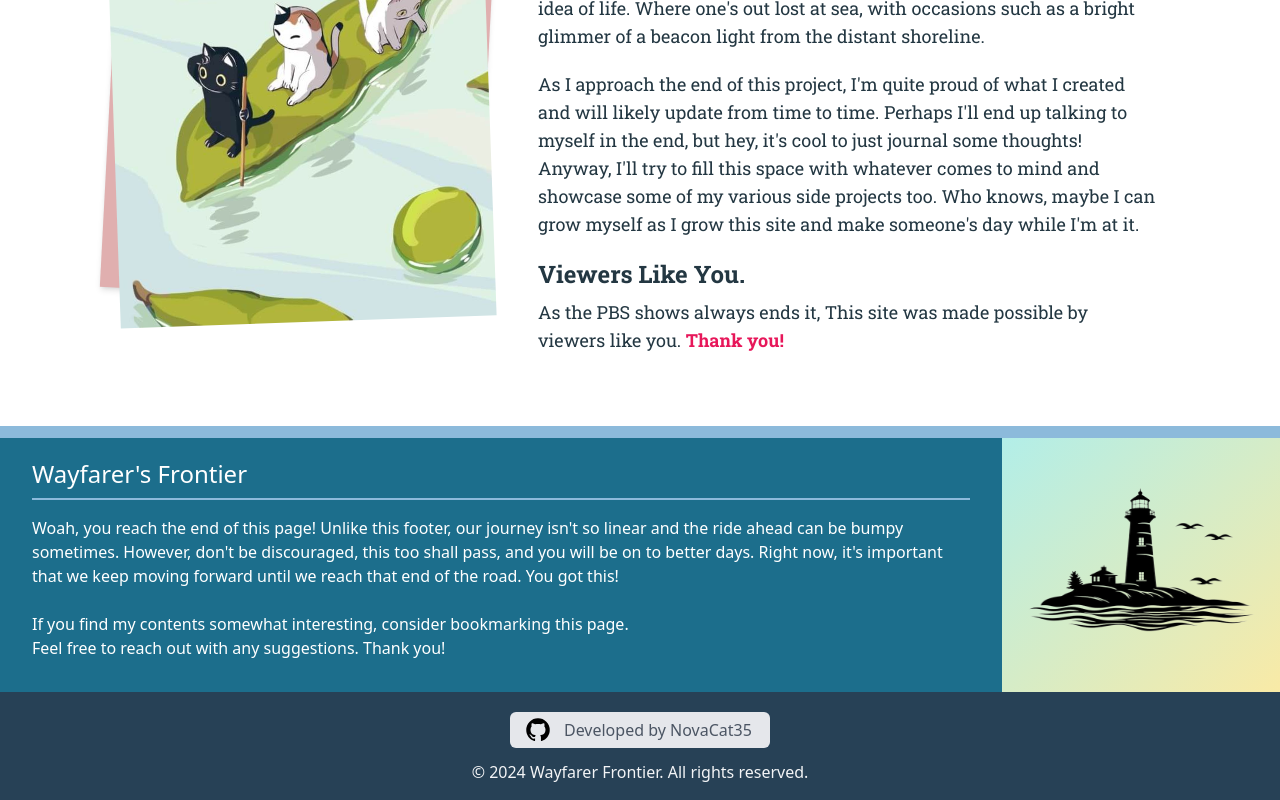
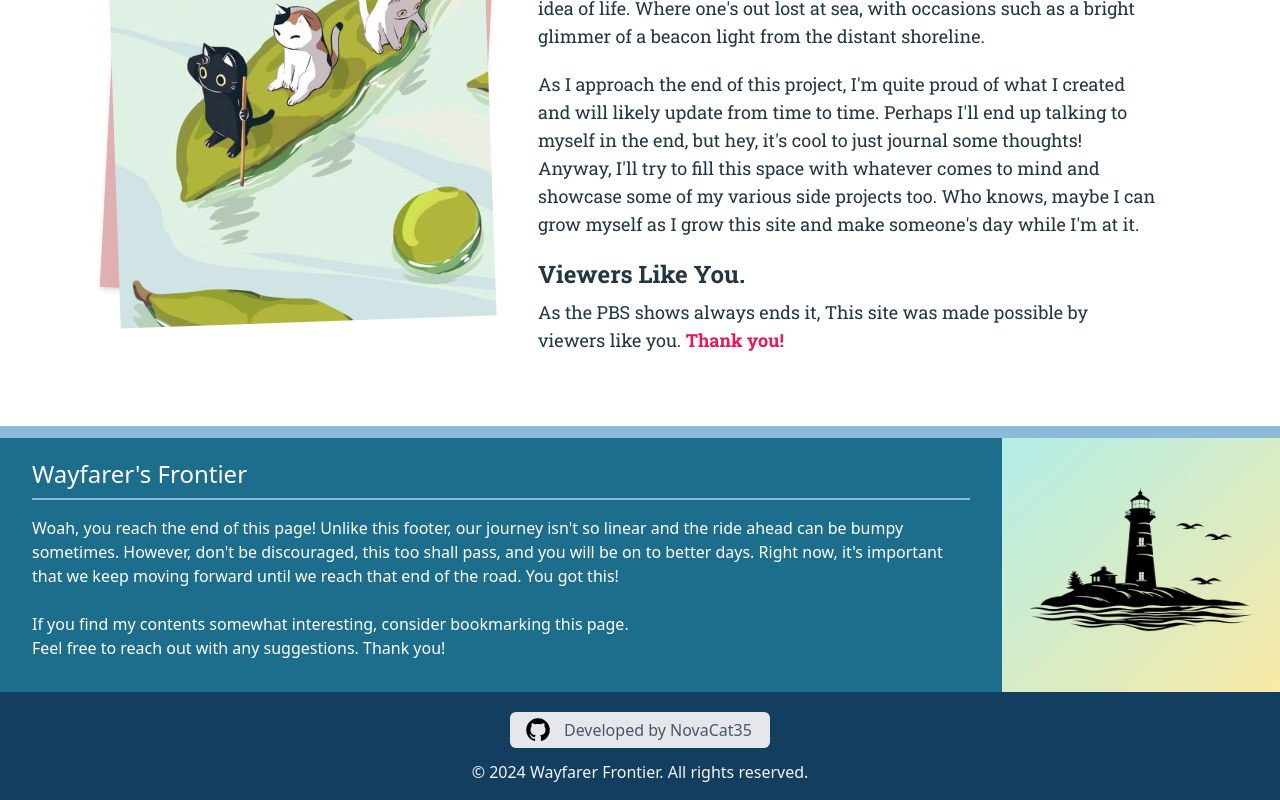
Before and after one commit to NovaCat35/blog-client, a React (Vite) app: page /about in a window 1280 px wide. Shown: the part 396-1196 px from the top of the page. Built offline with nearby package versions, Linux system fonts and the light colour scheme; no server answers.

Commit message:
Edit react lazy load issue to have fade effect

```diff
--- a/src/components/Footer.tsx
+++ b/src/components/Footer.tsx
@@ -26,7 +26,7 @@ function Footer() {
 					</div>
 				</div>
 				{/* Old: #2c3e51 */}
-				<div className="bottom-container bg-[#274156] pt-5 pb-4 px-2">
+				<div className="bottom-container bg-[#143e60] pt-5 pb-4 px-2">
 					{/* Developer Info */}
 					<div className="max-w-7xl mx-auto flex flex-col items-center text-center">
 						<a href="https://github.com/NovaCat35/blog-client" className="w-[16.3rem] flex items-center justify-center space-x-2 rounded-md bg-gray-200 p-1 pr-3" target="blank">
--- a/src/components/Navbar.tsx
+++ b/src/components/Navbar.tsx
@@ -101,6 +101,7 @@ function Navbar() {
 
 	return (
 		<>
+			{/* <div className='page_stripe'></div> */}
 			<nav className={`flex px-10 pt-7 pb-3 ${isScrolled ? "bg-white bg-opacity-90" : ""} sticky top-0 z-10 transition-transform duration-300 transform ${showNav ? "translate-y-0" : "-translate-y-full"}`}>
 				<div className="logo-container w-[70px] h-[70px] flex items-center justify-center overflow-hidden rounded-full">
 					<Link to="/">
--- a/src/components/Pages/AllBlogPage.tsx
+++ b/src/components/Pages/AllBlogPage.tsx
@@ -9,6 +9,7 @@ import formatDate from "../../functions/DateFormatter";
 import { groupByYear } from "../../functions/FilteringPosts";
 import Navbar from "../Navbar";
 import Footer from "../Footer";
+import Loading from "../Loading";
 
 function BlogPage() {
 	const { blogs } = useContext(BlogContext);
@@ -19,6 +20,7 @@ function BlogPage() {
 			<Navbar />
 			<div className="px-[30px] md:px-[7rem] py-10 flex-grow">
 				<h1 className="text-5xl text-[#223742] font-bold mb-6">All Blogs</h1>
+				{blogs.length > 0 ? (
 					<main className="">
 						{/* We go through the array of objects(year: Blogs[]) and separate all blog container into their year posted */}
 						{Array.from(yearsMap).map(([year, yearBlogs]) => (
@@ -56,6 +58,9 @@ function BlogPage() {
 							</div>
 						))}
 					</main>
+				) : (
+					<Loading />
+				)}
 			</div>
 			<Footer />
 		</div>
--- a/src/components/Pages/HomePage.tsx
+++ b/src/components/Pages/HomePage.tsx
@@ -15,7 +15,8 @@ import arrowSvg from "../../assets/right-arrow.svg";
 import starSvg from "../../assets/star.svg";
 import starFallSvg from "../../assets/star-fall.svg";
 import airplaneLine from "../../assets/airplane-line.svg";
-import { LazyLoadImage } from "react-lazy-load-image-component";
+import { LazyLoadImage } from 'react-lazy-load-image-component';
+import 'react-lazy-load-image-component/src/effects/blur.css';
 
 function Home() {
 	const { blogs } = useContext(BlogContext);
@@ -63,7 +64,7 @@ function Home() {
 								<Link to={`/blogs/${blog._id}`} key={blog._id} className={`card  w-full flex flex-col items-center ${index == 2 ? "large" : ""}`}>
 									{/* <img loading="lazy" className={`${index == 2 ? "large" : ""} w-full object-cover rounded`} src={blog.blog_img.img_url == "default" ? defaultImg : blog.blog_img.img_url} alt="blog image" /> */}
 									<div className="overflow-hidden rounded">
-										<LazyLoadImage className={`${index == 2 ? "large" : ""} w-full object-cover rounded transition-transform duration-300 ease-in-out transform hover:scale-125`} alt="blog image" src={blog.blog_img.img_url == "default" ? defaultImg : blog.blog_img.img_url} />
+										<LazyLoadImage effect="blur" wrapperProps={{style: {transitionDelay: ".5s"},}} className={`${index == 2 ? "large" : ""} w-full object-cover rounded transition-transform duration-300 ease-in-out transform hover:scale-125`} alt="blog image" src={blog.blog_img.img_url == "default" ? defaultImg : blog.blog_img.img_url} />
 									</div>
 									<div className={`${index == 2 ? "bg-[#c88761]" : "bg-[#718fba]"} z-10 px-4 py-0.5 rounded border-4 border-white text-white -mt-3`}>{blog.tags[0]}</div>
 									<div className="text-container px-2 mt-2 text-center">
```
Also changed, not shown: src/styles/Navbar.scss (+9 -0 lines). Lines whose indentation alone changed are shown as unchanged.
